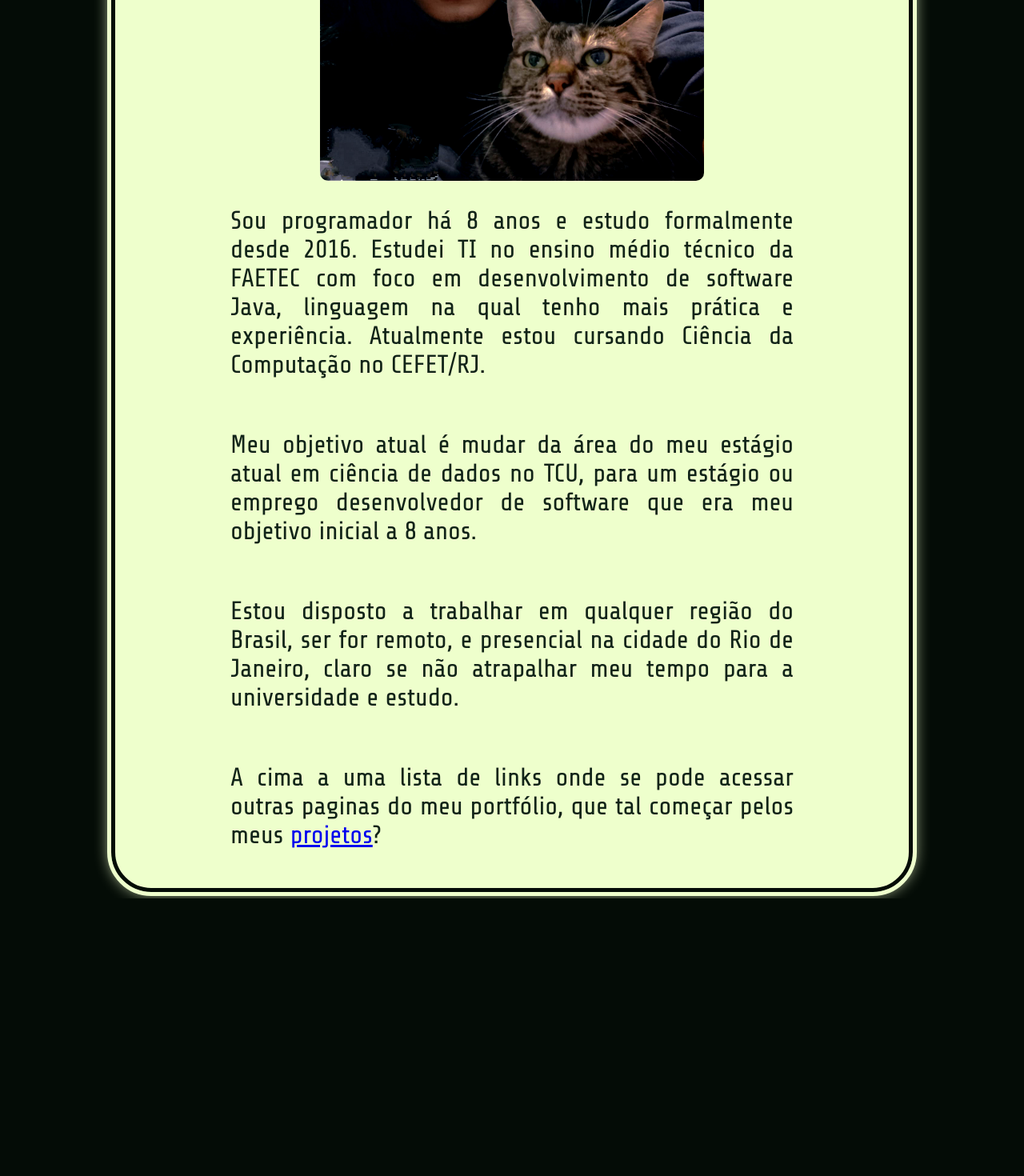
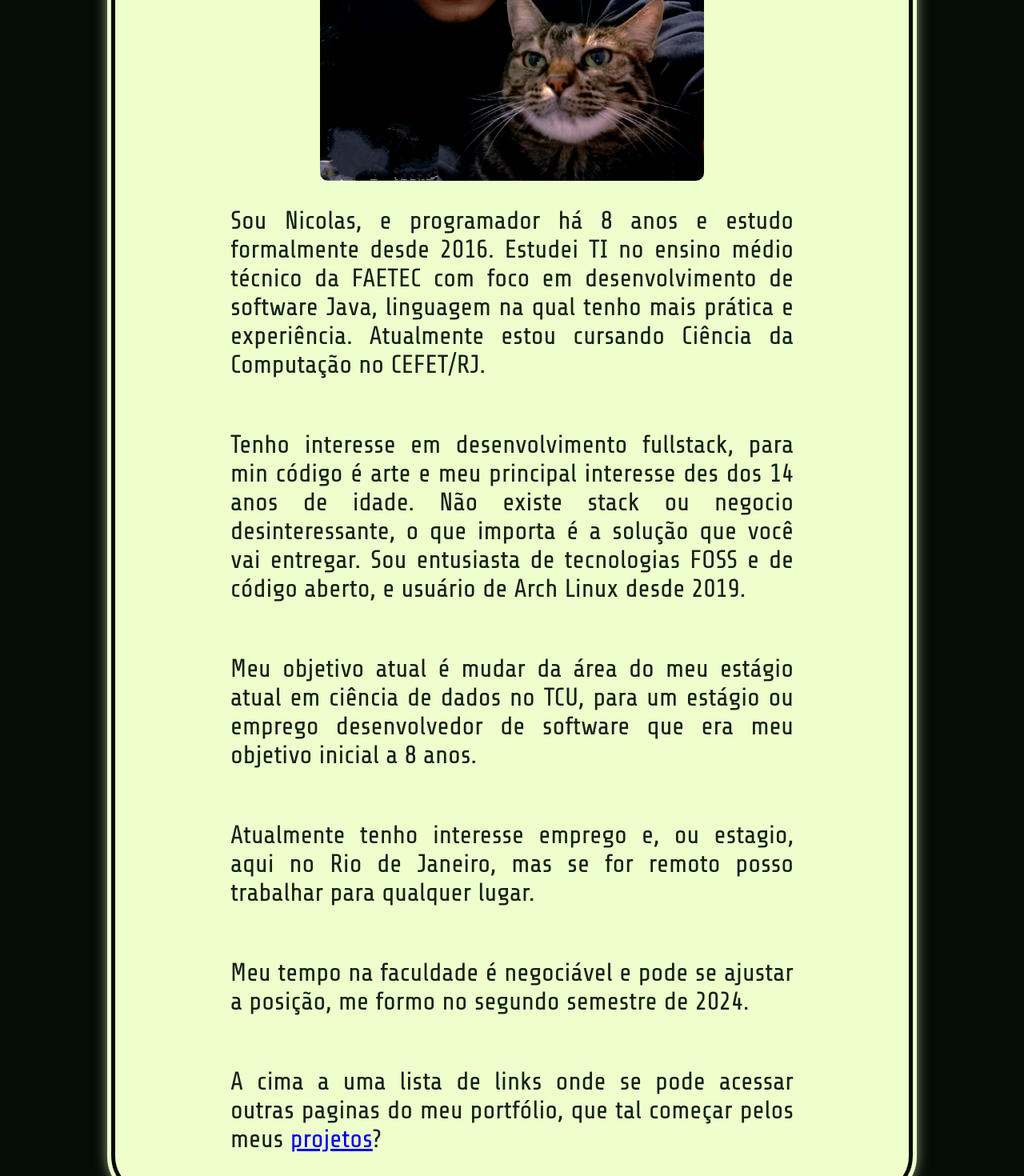
Before and after one commit to tomast1337/Portfolio, a React (Vite) app: page /Contato in a window 1280 px wide. Shown: the part 780-2250 px from the top of the page at 80% size. Before the commit the page ends 1903 px from the top, so only its background shows below. Built offline with nearby package versions, Linux system fonts and the light colour scheme; a web font is replaced by a local one.

Commit message:
Melhorias so Resumo e experiencias

```diff
--- a/src/pages/ExperienciaPage/ExperienciaPage.module.scss
+++ b/src/pages/ExperienciaPage/ExperienciaPage.module.scss
@@ -1,6 +1,7 @@
 @use '../../base-colors.scss' as *;
 
 .page {
+    padding: 0 3rem;
     h1 {
         font-size: 3rem;
         text-align: center;
@@ -12,14 +13,14 @@
         font-size: 1.2rem;
         font-weight: bold;
         text-decoration: underline;
-        padding-left: 1em;
+        padding-left: 1rem;
         color: $dark1;
         font-family: $fontSans;
     }
 
     p {
         $page-padding: 4em;
-        font-size: 1em;
+        font-size: 1rem;
         text-align: justify;
         text-justify: inter-word;
         padding-left: $page-padding;
--- a/src/pages/ResumoPage/index.tsx
+++ b/src/pages/ResumoPage/index.tsx
@@ -13,13 +13,19 @@ const ResumoPage = () => {
             <h1>Resumo</h1>
             <img src="/imgs/eu.jpeg" alt="Eu" />
             <p>
-                Sou programador há 8 anos e estudo formalmente desde 2016. Estudei TI no ensino médio técnico da FAETEC com foco em desenvolvimento de software Java, linguagem na qual tenho mais prática e experiência. Atualmente estou cursando Ciência da Computação no CEFET/RJ.
+                Sou Nicolas, e programador há 8 anos e estudo formalmente desde 2016. Estudei TI no ensino médio técnico da FAETEC com foco em desenvolvimento de software Java, linguagem na qual tenho mais prática e experiência. Atualmente estou cursando Ciência da Computação no CEFET/RJ.
+            </p>
+            <p>
+                Tenho interesse em desenvolvimento fullstack, para min código é arte e meu principal interesse des dos 14 anos de idade. Não existe stack ou negocio desinteressante, o que importa é a solução que você vai entregar. Sou entusiasta de tecnologias FOSS e de código aberto, e usuário de Arch Linux desde 2019.
             </p>
             <p>
                 Meu objetivo atual é mudar da área do meu estágio atual em ciência de dados no TCU, para um estágio ou emprego desenvolvedor de software que era meu objetivo inicial a 8 anos.
             </p>
             <p>
-                Estou disposto a trabalhar em qualquer região do Brasil, ser for remoto, e presencial na cidade do Rio de Janeiro, claro se não atrapalhar meu tempo para a universidade e estudo.
+                Atualmente tenho interesse emprego e, ou estagio, aqui no Rio de Janeiro, mas se for remoto posso trabalhar para qualquer lugar.
+            </p>
+            <p>
+                Meu tempo na faculdade é negociável e pode se ajustar a posição, me formo no segundo semestre de 2024.
             </p>
             <p>
                 A cima a uma lista de links onde se pode acessar outras paginas do meu portfólio, que tal começar pelos meus <Link to="/Projetos">projetos</Link>?
```
